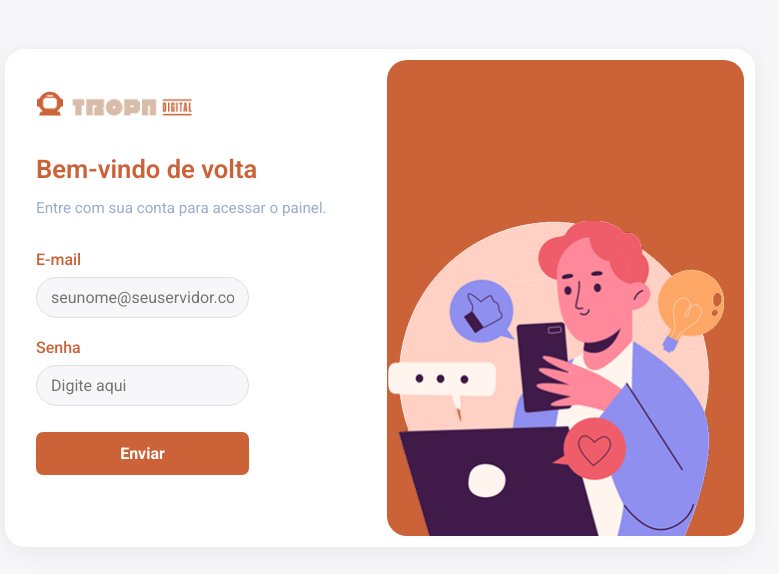
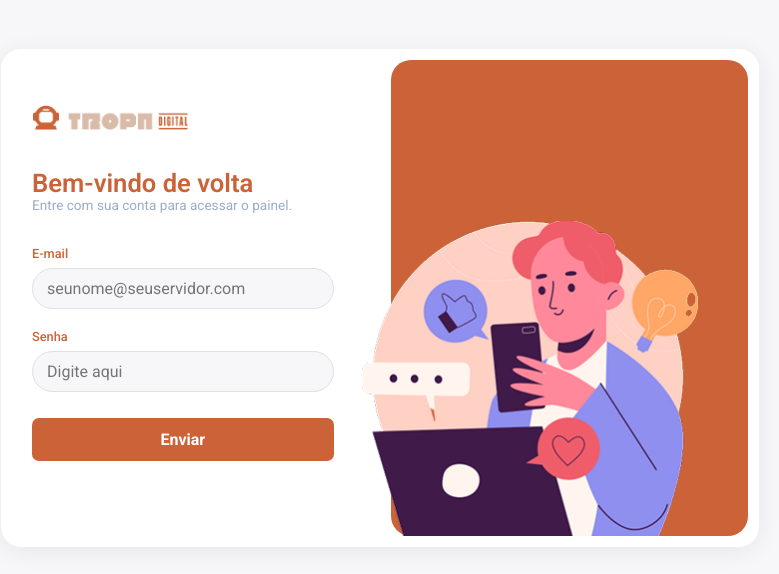
Before and after one commit to alissonooliveiraofc/tropa-digital-teste-tecnico-front, a React (Vite) app: page / in a window 1280 px wide. Shown: the part 102-676 px from the top of the page, without its empty margins (260-1039 px from the left). Built offline with nearby package versions, Linux system fonts and the light colour scheme.

Commit message:
Ajusta o layout do LoginForm, incluindo melhorias na estrutura do título e subtítulo, e atualiza o estilo para consistência visual.

```diff
--- a/src/components/Login/LoginForm.tsx
+++ b/src/components/Login/LoginForm.tsx
@@ -16,7 +16,7 @@ const Card = styled.div`
   border-radius: 20px;
   background: #fff;
   overflow: hidden;
-  max-width: 750px;
+  max-width: 758px;
   height: 498px;
   width: 100%;
   padding: 11px;
@@ -45,24 +45,35 @@ const Logo = styled.div`
   margin-top: -30px;   // Move o logo um pouco para cima
 `;
 
+const TitleBlock = styled.div`
+  display: flex;
+  flex-direction: column;
+  justify-content: flex-start;
+  align-content: flex-start;
+  margin-top: -20x; /* Move o bloco de título para cima */
+
+`;
+
 const Title = styled.h2`
   color: #cc6237;
   font-size: 1.6rem;
-  margin-bottom: 8px;
+  margin: 0;
   font-weight: 600;
   margin-top: 10px;
 `;
 
 const Subtitle = styled.p`
-  font-size: 0.95rem;
+  font-size: 0.85rem;
   color: #9BACCB;
   margin-bottom: 28px;
+  margin-top: -7px;
 `;
 
 const Form = styled.form`
   display: flex;
   flex-direction: column;
   gap: 18px;
+  width: 100%;
 `;
 
 const Field = styled.div`
@@ -75,11 +86,12 @@ const Label = styled.label`
   color: #cc6237;
   font-weight: 500;
   margin-bottom: 4px;
-  font-size: 1rem;
+  font-size: 0.8rem;
 `;
 
 const Input = styled.input`
   padding: 10px 14px;
+  width: 89%;
   border: 1px solid #e0e0e0;
   border-radius: 45px;
   font-size: 1rem;
@@ -101,6 +113,7 @@ const Button = styled.button`
   cursor: pointer;
   transition: background 0.2s;
   margin-top: 8px;
+  width: 89%;
   }
 
   // @media (max-width: 700px) {
@@ -128,7 +141,7 @@ const Illustration = styled.img`
   max-width: 357px;
   max-height: 316px;
   margin-top: 161px; /* Adiciona um pouco de espaço acima da imagem */
-  margin-right: 20px; /* Adiciona espaço à esquerda da imagem */
+  margin-right: 80px;
 `;
 
 export default function LoginForm() {
@@ -149,10 +162,13 @@ export default function LoginForm() {
           <Logo>
             <img src={'/illustration.png'} alt="Tropa Digital" height={25} />
           </Logo>
-          <Title>Bem-vindo de volta</Title>
-          <Subtitle>
-            Entre com sua conta para acessar o painel.
-          </Subtitle>
+          <TitleBlock>
+            <Title>Bem-vindo de volta</Title>
+            <Subtitle>
+              Entre com sua conta para acessar o painel.
+            </Subtitle>
+          </TitleBlock>
+
           <Form onSubmit={handleSubmit}>
             <Field>
               <Label htmlFor="email">E-mail</Label>
```
